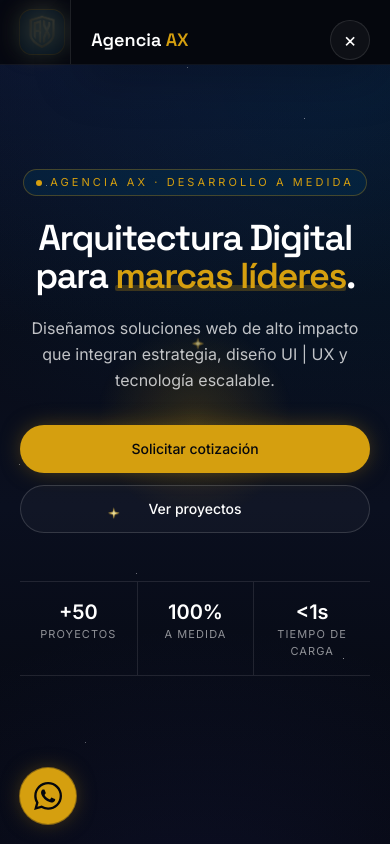
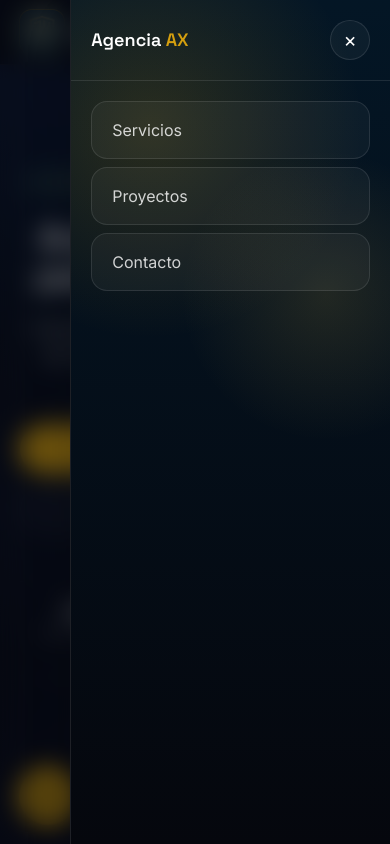
Before and after one commit to agenciaax04-creator/axg-portafolio, an Astro site: page / in a window 390 px wide. Both pictures are taken after a click on the button "Abrir menú". Shown: the top 844 px of the page. Built offline with nearby package versions, Linux system fonts and the light colour scheme; Astro itself is replaced by a stand-in of ours.

Commit message:
Prevent mobile drawer from being clipped

```diff
--- a/src/components/Navbar.astro
+++ b/src/components/Navbar.astro
@@ -63,10 +63,13 @@ const NAV_LINKS = [
         </span>
     </button>
 
-    <div id="mobile-menu-overlay" class="fixed inset-0 z-[60] hidden bg-ax-void/40 backdrop-blur-md lg:hidden">
-      <aside id="mobile-menu-panel" class="absolute right-0 top-0 h-full w-[82vw] max-w-sm overflow-hidden border-l border-white/10 bg-ax-void shadow-2xl">
-        <div class="absolute inset-0 -z-10 bg-[radial-gradient(circle_at_25%_15%,rgba(213,159,15,0.18),transparent_28%),radial-gradient(circle_at_80%_35%,rgba(244,200,74,0.12),transparent_24%),linear-gradient(180deg,rgba(0,61,100,0.28),rgba(5,7,13,0.98))]"></div>
-        <div class="flex items-center justify-between border-b border-white/10 p-5">
+  </nav>
+</header>
+
+<div id="mobile-menu-overlay" class="fixed inset-0 z-[100] hidden bg-ax-void/50 backdrop-blur-md lg:hidden">
+  <aside id="mobile-menu-panel" class="absolute right-0 top-0 flex h-dvh w-[82vw] max-w-sm flex-col overflow-hidden border-l border-white/10 bg-ax-void shadow-2xl">
+    <div class="absolute inset-0 bg-[radial-gradient(circle_at_25%_15%,rgba(213,159,15,0.18),transparent_28%),radial-gradient(circle_at_80%_35%,rgba(244,200,74,0.12),transparent_24%),linear-gradient(180deg,rgba(0,61,100,0.28),rgba(5,7,13,0.98))]"></div>
+    <div class="relative flex items-center justify-between border-b border-white/10 p-5">
       <span class="font-display text-lg font-semibold">
         Agencia <span class="text-ax-gold">AX</span>
       </span>
@@ -74,7 +77,7 @@ const NAV_LINKS = [
         ×
       </button>
     </div>
-        <div class="grid gap-2 p-5">
+    <div class="relative grid gap-2 p-5">
       {
         NAV_LINKS.map((l) => (
           <a
@@ -88,8 +91,6 @@ const NAV_LINKS = [
     </div>
   </aside>
 </div>
-  </nav>
-</header>
 
 <script is:inline>
   const openButton = document.getElementById("mobile-menu-open");
```
Lines whose indentation alone changed are shown as unchanged.
